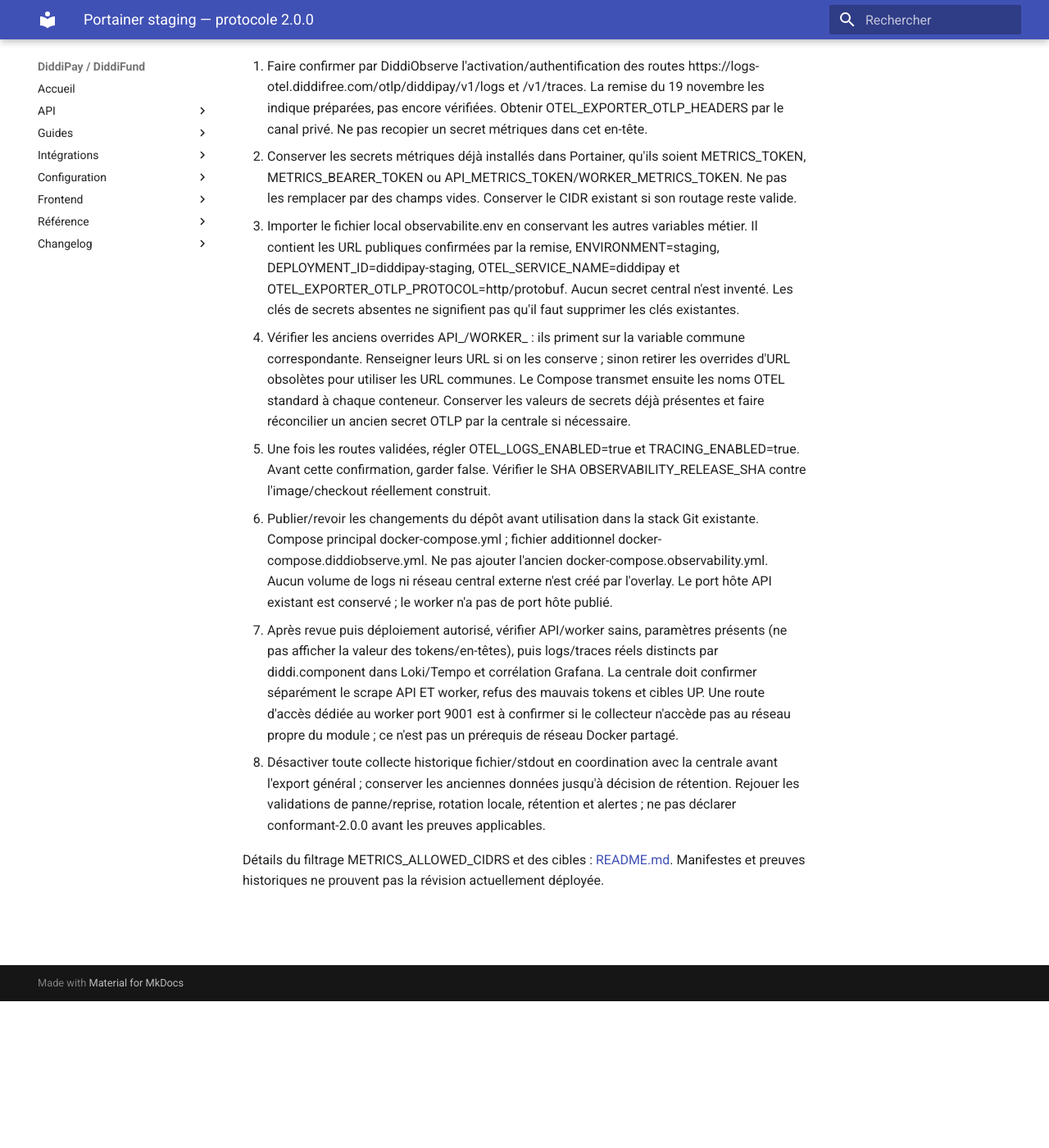
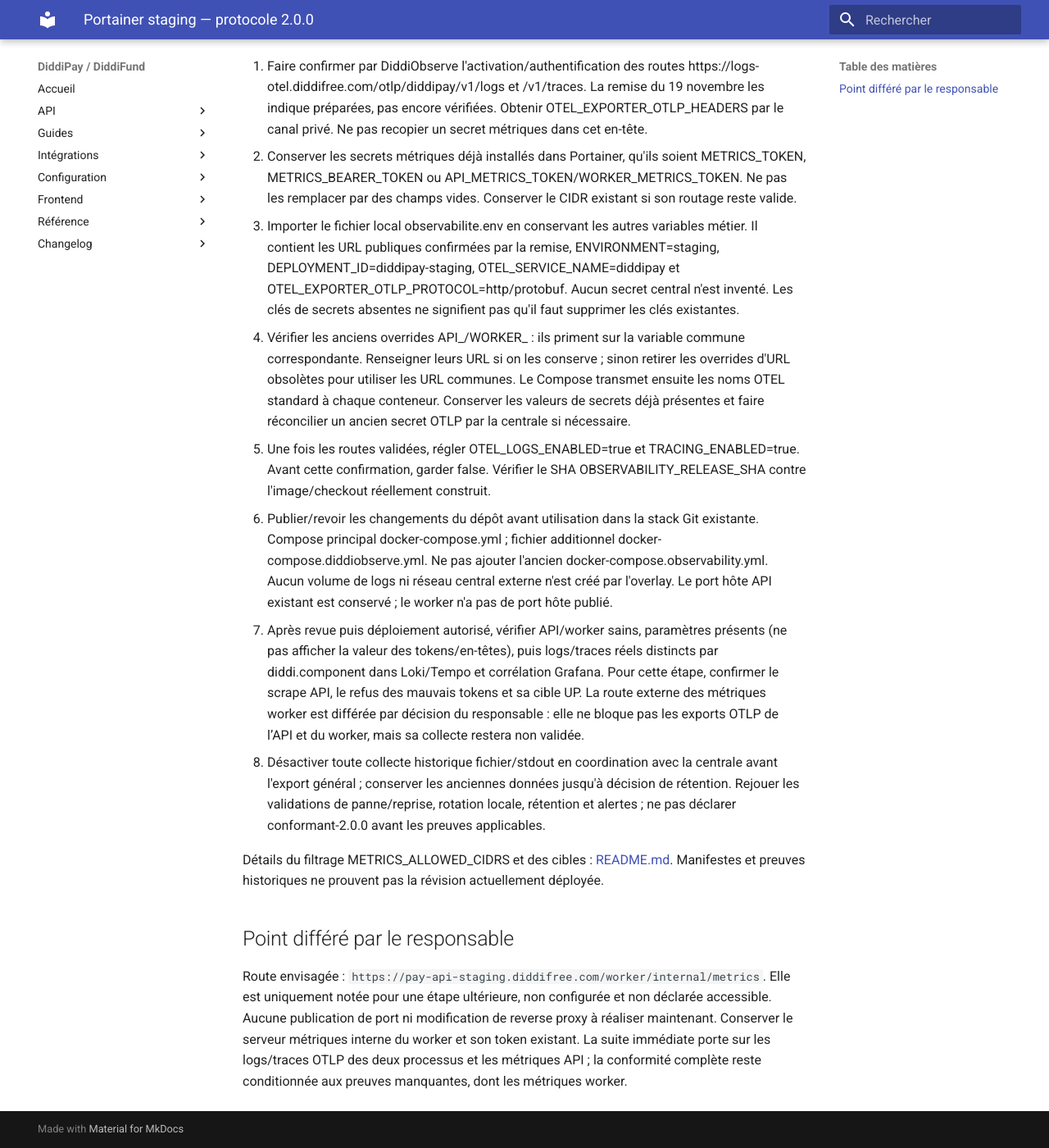
Before and after one commit to diddifreecmr-droid/diddi-pay-backend, an MkDocs documentation site: the page built from docs/observability/LANCEMENT-STAGING.md, in a window 1280 px wide and 1400 px high, scrolled down 179 px. Shown: the whole window at 82% size. Built offline with MkDocs 1.6.1 and Material for MkDocs 9.7.7, drawn with Linux system fonts in a browser that asks for light colours.

Commit message:
docs(observability): defer external worker metrics route

```diff
--- a/docs/observability/LANCEMENT-STAGING.md
+++ b/docs/observability/LANCEMENT-STAGING.md
@@ -8,7 +8,11 @@ Cette procédure remplace les instructions de volume partagé/GID/réseau commun
 4. Vérifier les anciens overrides API_/WORKER_ : ils priment sur la variable commune correspondante. Renseigner leurs URL si on les conserve ; sinon retirer les overrides d'URL obsolètes pour utiliser les URL communes. Le Compose transmet ensuite les noms OTEL standard à chaque conteneur. Conserver les valeurs de secrets déjà présentes et faire réconcilier un ancien secret OTLP par la centrale si nécessaire.
 5. Une fois les routes validées, régler OTEL_LOGS_ENABLED=true et TRACING_ENABLED=true. Avant cette confirmation, garder false. Vérifier le SHA OBSERVABILITY_RELEASE_SHA contre l'image/checkout réellement construit.
 6. Publier/revoir les changements du dépôt avant utilisation dans la stack Git existante. Compose principal docker-compose.yml ; fichier additionnel docker-compose.diddiobserve.yml. Ne pas ajouter l'ancien docker-compose.observability.yml. Aucun volume de logs ni réseau central externe n'est créé par l'overlay. Le port hôte API existant est conservé ; le worker n'a pas de port hôte publié.
-7. Après revue puis déploiement autorisé, vérifier API/worker sains, paramètres présents (ne pas afficher la valeur des tokens/en-têtes), puis logs/traces réels distincts par diddi.component dans Loki/Tempo et corrélation Grafana. La centrale doit confirmer séparément le scrape API ET worker, refus des mauvais tokens et cibles UP. Une route d'accès dédiée au worker port 9001 est à confirmer si le collecteur n'accède pas au réseau propre du module ; ce n'est pas un prérequis de réseau Docker partagé.
+7. Après revue puis déploiement autorisé, vérifier API/worker sains, paramètres présents (ne pas afficher la valeur des tokens/en-têtes), puis logs/traces réels distincts par diddi.component dans Loki/Tempo et corrélation Grafana. Pour cette étape, confirmer le scrape API, le refus des mauvais tokens et sa cible UP. La route externe des métriques worker est différée par décision du responsable : elle ne bloque pas les exports OTLP de l’API et du worker, mais sa collecte restera non validée.
 8. Désactiver toute collecte historique fichier/stdout en coordination avec la centrale avant l'export général ; conserver les anciennes données jusqu'à décision de rétention. Rejouer les validations de panne/reprise, rotation locale, rétention et alertes ; ne pas déclarer conformant-2.0.0 avant les preuves applicables.
 
 Détails du filtrage METRICS_ALLOWED_CIDRS et des cibles : [README.md](README.md). Manifestes et preuves historiques ne prouvent pas la révision actuellement déployée.
+
+## Point différé par le responsable
+
+Route envisagée : `https://pay-api-staging.diddifree.com/worker/internal/metrics`. Elle est uniquement notée pour une étape ultérieure, non configurée et non déclarée accessible. Aucune publication de port ni modification de reverse proxy à réaliser maintenant. Conserver le serveur métriques interne du worker et son token existant. La suite immédiate porte sur les logs/traces OTLP des deux processus et les métriques API ; la conformité complète reste conditionnée aux preuves manquantes, dont les métriques worker.
```
Also changed, not shown: 1 other file.
